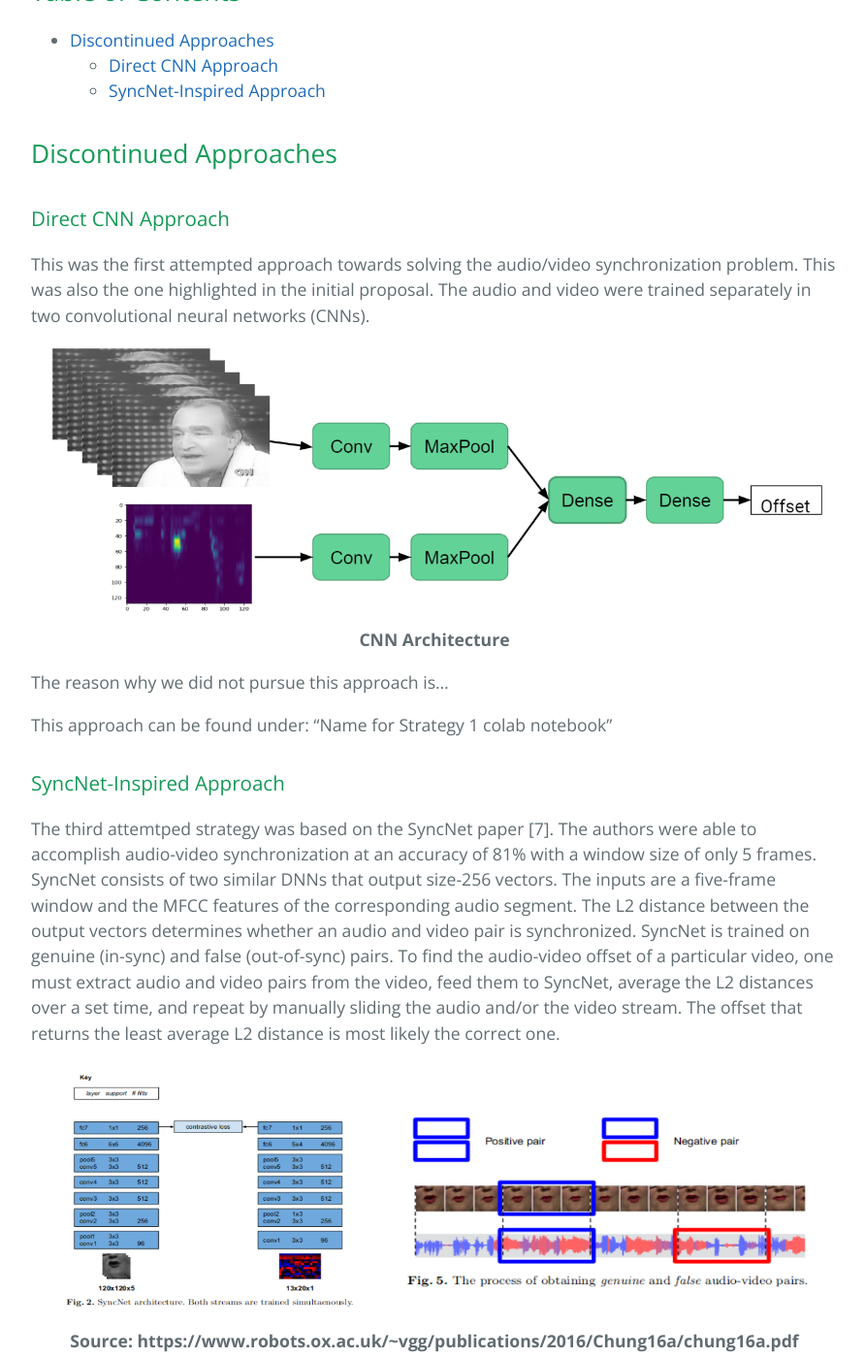
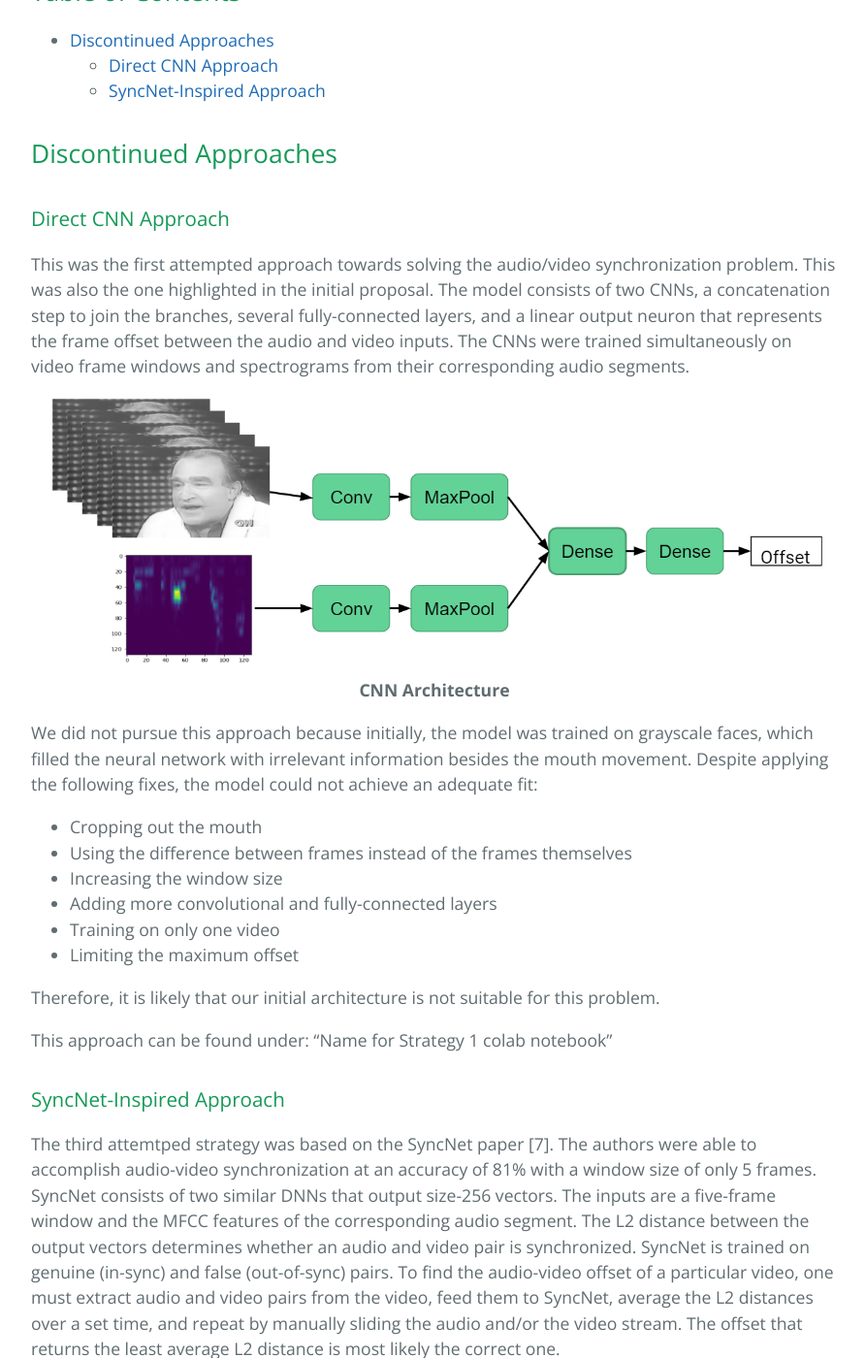
Before and after one commit to binhanle/eem202a-project, a Jekyll site: the page built from method_explore.md, in a window 1280 px wide and 1400 px high, scrolled down 628 px. Shown: the whole window at 97% size, without its empty margins (192-1084 px from the left). Built offline with Jekyll 4.4.1, drawn with Linux system fonts in a browser that asks for light colours.

Commit message:
Add info about strategy 1

```diff
--- a/method_explore.md
+++ b/method_explore.md
@@ -15,7 +15,7 @@ filename: method_explore
 
 ### Direct CNN Approach
 
-This was the first attempted approach towards solving the audio/video synchronization problem. This was also the one highlighted in the initial proposal. The audio and video were trained separately in two convolutional neural networks (CNNs).
+This was the first attempted approach towards solving the audio/video synchronization problem. This was also the one highlighted in the initial proposal. The model consists of two CNNs, a concatenation step to join the branches, several fully-connected layers, and a linear output neuron that represents the frame offset between the audio and video inputs. The CNNs were trained simultaneously on video frame windows and spectrograms from their corresponding audio segments.
 
 <p align="center">
 	<img src="https://github.com/binhanle/eem202a-project/blob/master/Images/strat1.png" />
@@ -23,12 +23,22 @@ This was the first attempted approach towards solving the audio/video synchroniz
 	<strong>CNN Architecture</strong>
 </p>
 
-The reason why we did not pursue this approach is...
+We did not pursue this approach because initially, the model was trained on grayscale faces, which filled the neural network with irrelevant information besides the mouth movement. Despite applying the following fixes, the model could not achieve an adequate fit:
+
+- Cropping out the mouth
+- Using the difference between frames instead of the frames themselves
+- Increasing the window size
+- Adding more convolutional and fully-connected layers
+- Training on only one video
+- Limiting the maximum offset
+
+Therefore, it is likely that our initial architecture is not suitable for this problem.
 
 This approach can be found under:
 "Name for Strategy 1 colab notebook"
 
 ### SyncNet-Inspired Approach
+
 The third attemtped strategy was based on the SyncNet paper [7]. The authors were able to accomplish audio-video synchronization at an accuracy of 81% with a window size of only 5 frames. SyncNet consists of two similar DNNs that output size-256 vectors. The inputs are a five-frame window and the MFCC features of the corresponding audio segment. The L2 distance between the output vectors determines whether an audio and video pair is synchronized. SyncNet is trained on genuine (in-sync) and false (out-of-sync) pairs. To find the audio-video offset of a particular video, one must extract audio and video pairs from the video, feed them to SyncNet, average the L2 distances over a set time, and repeat by manually sliding the audio and/or the video stream. The offset that returns the least average L2 distance is most likely the correct one.
 
 <p align="center">
```
